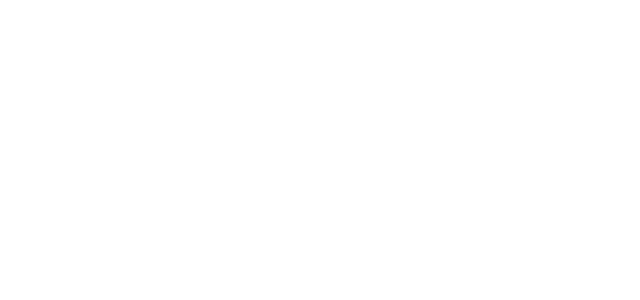
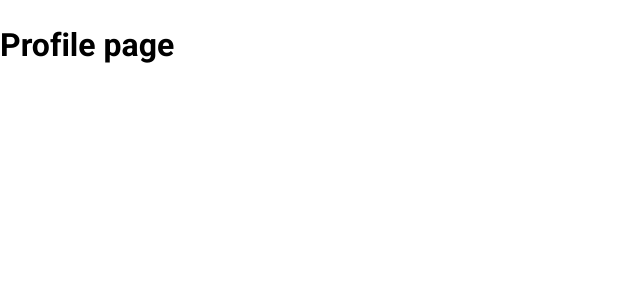
Before and after one commit to ngtruongthanh98/tiktok-ui, a React (Create React App) app: page /profile in a window 1280 px wide. Before the commit this address had no page. Shown: the top 300 px of the page, without its empty margins (0-640 px from the left). Built offline with nearby package versions, Linux system fonts and the light colour scheme.

Commit message:
Setup public routes, private routes.

```diff
--- a/src/App.js
+++ b/src/App.js
@@ -1,14 +1,15 @@
 import { BrowserRouter as Router, Routes, Route } from "react-router-dom";
-import Home from "~/pages/Home";
-import Following from "~/pages/Following";
+import { publicRoutes } from "~/routes";
 
 function App() {
   return (
     <Router>
       <div className="App">
         <Routes>
-          <Route path="/" element={<Home />} />
-          <Route path="/following" element={<Following />} />
+          {publicRoutes.map((route) => {
+            const Page = route.component;
+            return <Route key={route.path} path={route.path} element={<Page />} />;
+          })}
         </Routes>
       </div>
     </Router>
--- /dev/null
+++ b/src/pages/Profile/index.js
@@ -0,0 +1,7 @@
+import React from "react";
+
+const Profile = () => {
+  return <h1>Profile page</h1>;
+};
+
+export default Profile;
--- /dev/null
+++ b/src/routes/index.js
@@ -0,0 +1,15 @@
+import Home from "~/pages/Home";
+import Following from "~/pages/Following";
+import Profile from "~/pages/Profile";
+
+// Public routes
+const publicRoutes = [
+  { path: "/", component: Home },
+  { path: "/following", component: Following },
+  { path: "/profile", component: Profile },
+];
+
+// Private routes
+const privateRoutes = [];
+
+export { publicRoutes, privateRoutes };
```
